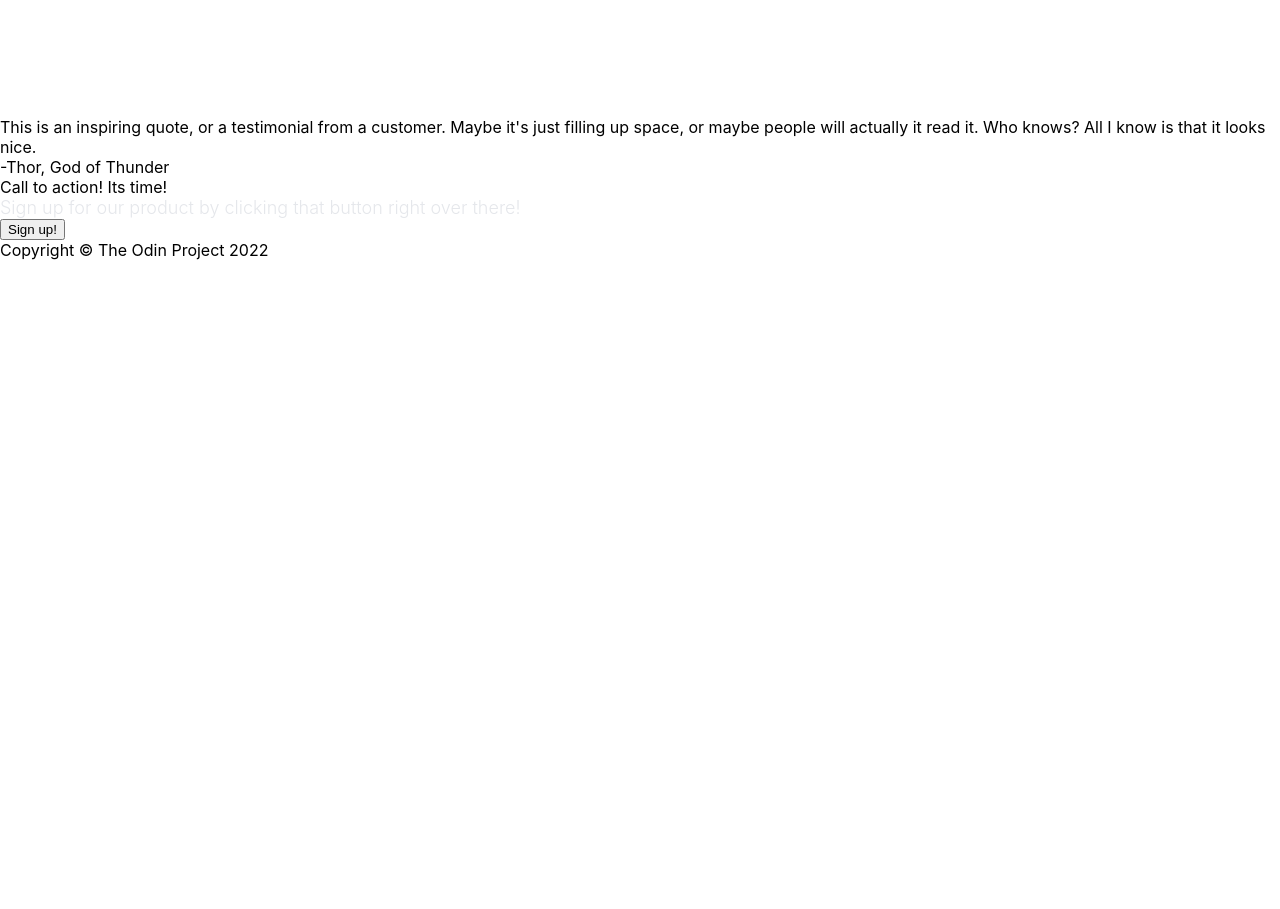
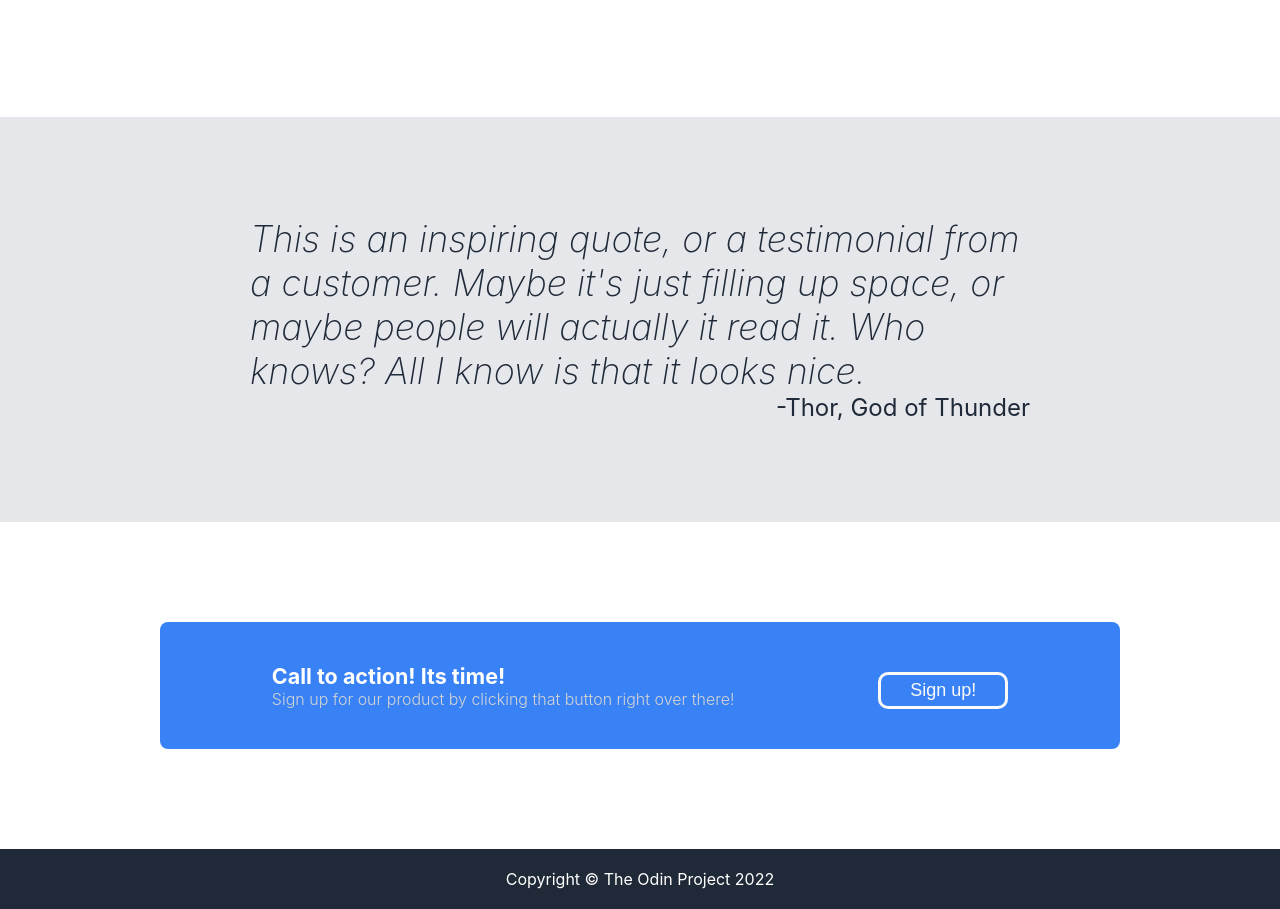
Before and after one commit to ninjasaysherro/Landing-Page, a plain HTML site: page index.html in a window 1280 px wide. Shown: the part 878-1787 px from the top of the page. Before the commit the page ends 1138 px from the top, so only its background shows below. Drawn offline with Linux system fonts and the light colour scheme.

Commit message:
Add styling to last three sections of the project. Update README to reflect approximate time spent on project.

```diff
--- a/index.html
+++ b/index.html
@@ -53,14 +53,20 @@
             </div>
         </div>
     </div>
-    <div class="section3"></div>
-        <div class="quote">This is an inspiring quote, or a testimonial from a customer. Maybe it's just filling up space, or maybe people will actually it read it. Who knows? All I know is that it looks nice.</div>
-        <div class="author">-Thor, God of Thunder</div>
-    <div class="section4"></div>
+    <div class="section3">
+        <div class="quotebox">
+            <div class="quote"><em>This is an inspiring quote, or a testimonial from a customer. Maybe it's just filling up space, or maybe people will actually it read it. Who knows? All I know is that it looks nice.</em> </div>
+            <div class="author">-Thor, God of Thunder</div>
+        </div>
+    </div>
+    <div class="section4">
         <div class="body">
-            <div class="call-to-action">Call to action! Its time!<p>Sign up for our product by clicking that button right over there!</p></div>
-            <div class="button"><button>Sign up!</button></div>
+            <div class="container">
+                <div class="call-to-action">Call to action! Its time!<p>Sign up for our product by clicking that button right over there!</p></div>
+                <div class="button"><button>Sign up!</button></div>
+            </div>
         </div>
+    </div>
     <div class="footer">Copyright © The Odin Project 2022</div>
 </body>
 </html>
--- a/style.css
+++ b/style.css
@@ -163,3 +163,93 @@ img {
     color: gray;
     font-size: 20px;
 }
+
+/*Third Section*/
+
+.section3 {
+    background: #e5e7eb;
+    padding: 100px 190px;
+    display: flex;
+    flex: 1 auto;
+    flex-direction: column;
+    align-items: center;
+    justify-content: center;
+}
+
+.quotebox {
+    color: #1F2937;
+}
+
+.quote {
+    font-size: 36px;
+    font-weight: 200;
+    width: 780px;
+    text-align: left;
+    display: flex;
+    align-items: center;
+    justify-content: center;
+}
+
+.author {
+    font-size: 24px;
+    display: flex;
+    justify-content: flex-end;
+}
+
+/*Fourth Section*/
+
+.section4 {
+    padding: 100px 160px;
+}
+
+.body {
+    display: flex;
+    align-items: center;
+    justify-content: center;
+}
+
+.container {
+    background: #3882F6;
+    padding: 40px;
+    width: 925px;
+    border-radius: 8px;
+    display: flex;
+    align-items: center;
+    justify-content: space-around;
+}
+
+.call-to-action{
+    font-size: 21.5px;
+    color: white;
+    font-weight: bold;
+}
+
+.container p {
+    font-size: 16px;
+    color: lightgrey;
+}
+
+button {
+    border: none;
+    border-style: solid;
+    border-radius: 10px;
+    color: #f9faf8;
+    font-size: 18px;
+    padding: 5px 25px;
+    margin-top: 10px;
+    background-color: #3882F6;
+    width: 130px;
+    display: flex;
+    justify-content: center;
+}
+
+/*Footer*/
+
+.footer {
+    background: #1F2937;
+    color: white;
+    padding: 20px;
+    display: flex;
+    justify-content: center;
+    align-items: center;
+}
```
Also changed, not shown: 1 other file.
